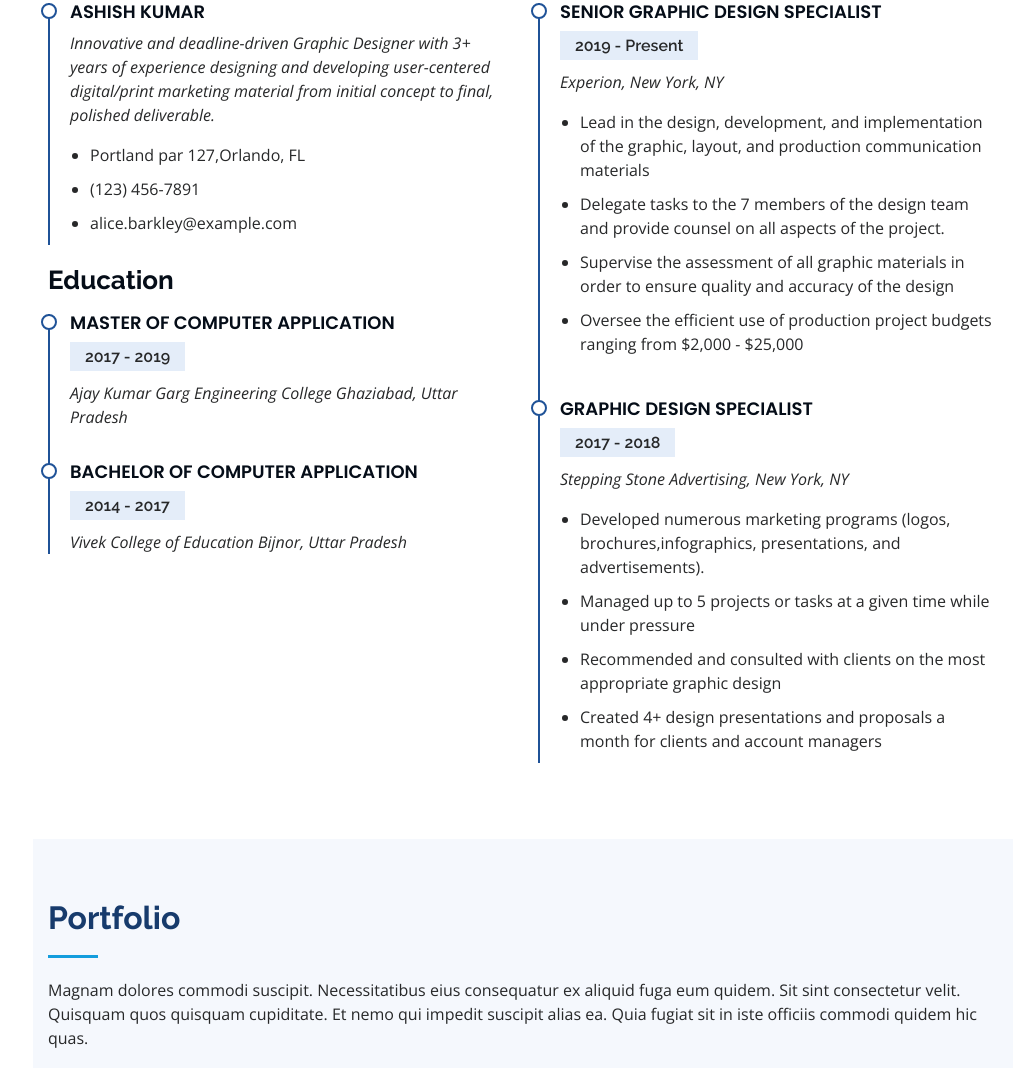
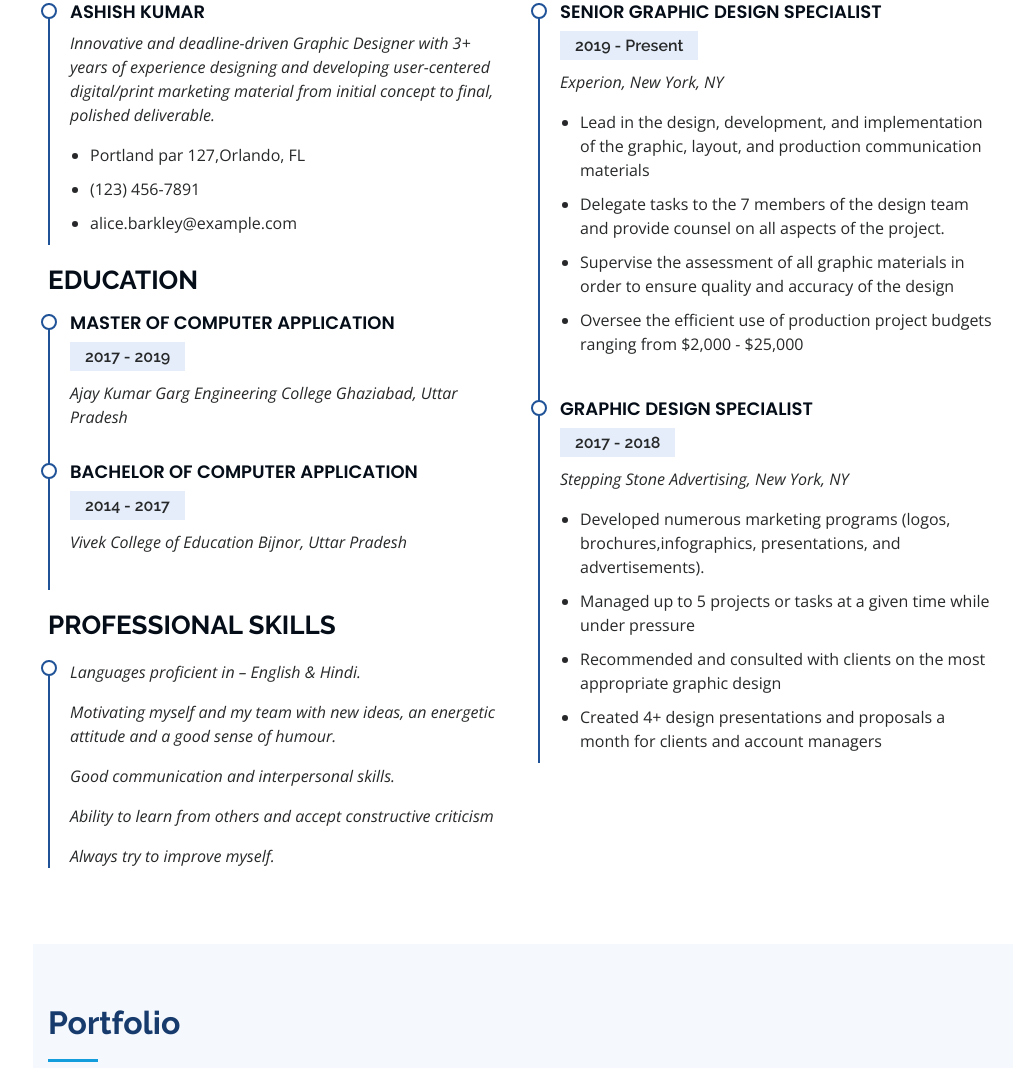
Before and after one commit to ashchh/cv, a plain HTML site: page index.html in a window 1280 px wide. Shown: the part 2109-3177 px from the top of the page, without its empty margins (267-1280 px from the left). Drawn offline with nearby package versions, Linux system fonts and the light colour scheme.

Commit message:
Update index.html

```diff
--- a/index.html
+++ b/index.html
@@ -215,7 +215,7 @@ my skills in engineering and meet the demands of the organization.
           <div class="col-lg-6" data-aos="fade-up" data-aos-delay="100">
 
             <div class="progress">
-              <span class="skill">Core Java <i class="val">80%</i></span>
+              <span class="skill">Java <i class="val">80%</i></span>
               <div class="progress-bar-wrap">
                 <div class="progress-bar" role="progressbar" aria-valuenow="80" aria-valuemin="0" aria-valuemax="100"></div>
               </div>
@@ -264,7 +264,7 @@ my skills in engineering and meet the demands of the organization.
               </ul>
             </div>
 
-            <h3 class="resume-title">Education</h3>
+            <h3 class="resume-title">EDUCATION</h3>
             <div class="resume-item">
               <h4>Master of Computer Application</h4>
               <h5>2017 - 2019</h5>
@@ -276,6 +276,14 @@ my skills in engineering and meet the demands of the organization.
               <h5>2014 - 2017</h5>
               <p><em>Vivek College of Education Bijnor, Uttar Pradesh</em></p>
 <!--               <p>Quia nobis sequi est occaecati aut. Repudiandae et iusto quae reiciendis et quis Eius vel ratione eius unde vitae rerum voluptates asperiores voluptatem Earum molestiae consequatur neque etlon sader mart dila</p> -->
+            </div>
+            <h3 class="resume-title">PROFESSIONAL SKILLS</h3>
+            <div class="resume-item">
+              <p><em>Languages proficient in – English & Hindi.</em></p>
+               <p><em>Motivating myself and my team with new ideas, an energetic attitude and a good sense of humour. </em></p>
+               <p><em>Good communication and interpersonal skills.</em></p>
+               <p><em>Ability to learn from others and accept constructive criticism</em></p>
+               <p><em>Always try to improve myself.</em></p>
             </div>
           </div>
           <div class="col-lg-6" data-aos="fade-up" data-aos-delay="100">
```
